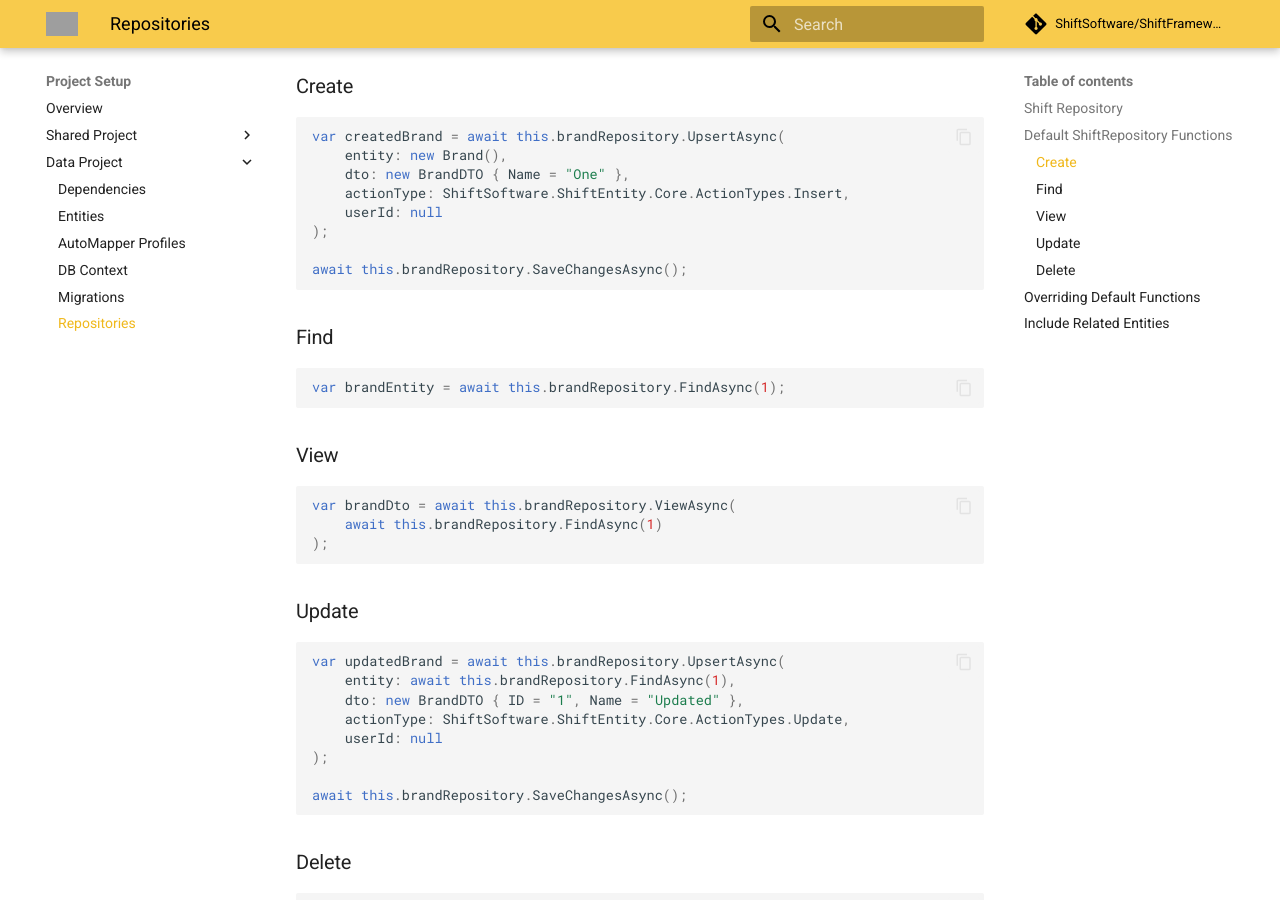
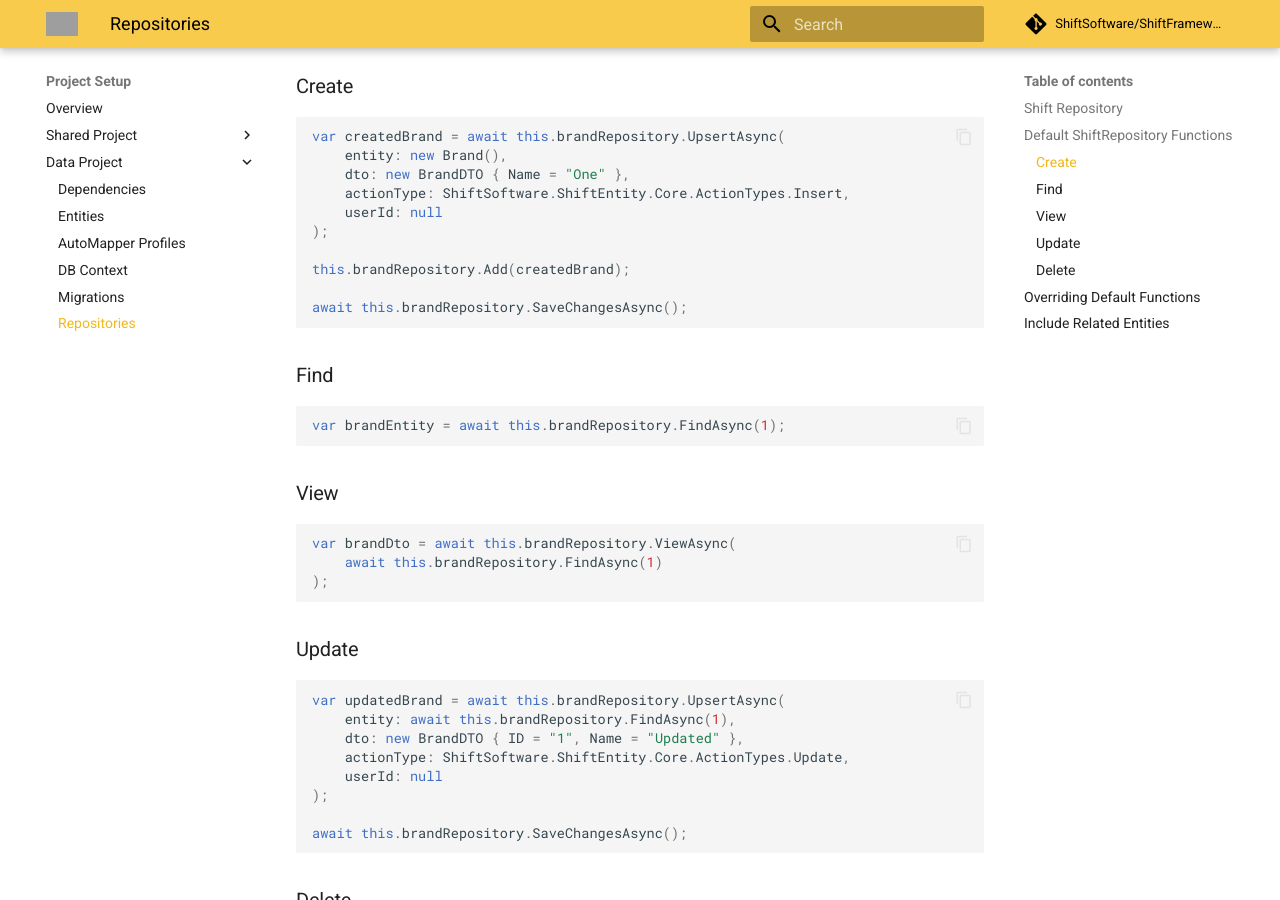
Before and after one commit to ShiftSoftware/ShiftFrameworkDocs, an MkDocs documentation site: the page built from docs/project-setup/data-project/repositories.md, in a window 1280 px wide and 900 px high, scrolled down 1196 px. Built offline with MkDocs 1.6.1 and Material for MkDocs 9.7.7, drawn with Linux system fonts in a browser that asks for light colours; comment, search, counter and statistics services are not loaded; grey boxes are pictures that could not be loaded.

Commit message:
Repository: Add() Method During create

````diff
--- a/docs/project-setup/data-project/repositories.md
+++ b/docs/project-setup/data-project/repositories.md
@@ -54,6 +54,8 @@ var createdBrand = await this.brandRepository.UpsertAsync(
     actionType: ShiftSoftware.ShiftEntity.Core.ActionTypes.Insert,
     userId: null
 );
+
+this.brandRepository.Add(createdBrand);
 
 await this.brandRepository.SaveChangesAsync();
 ```
````
